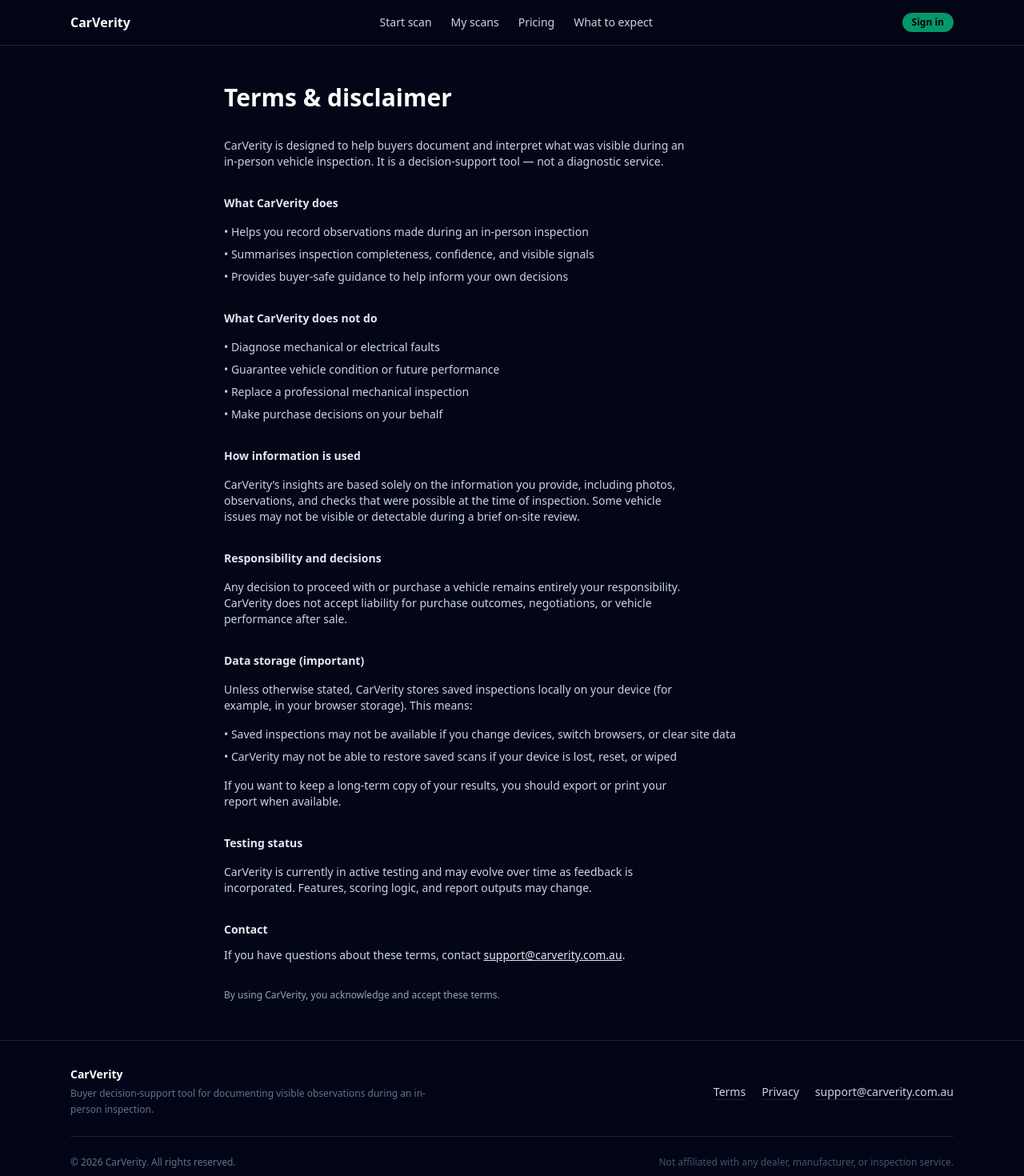
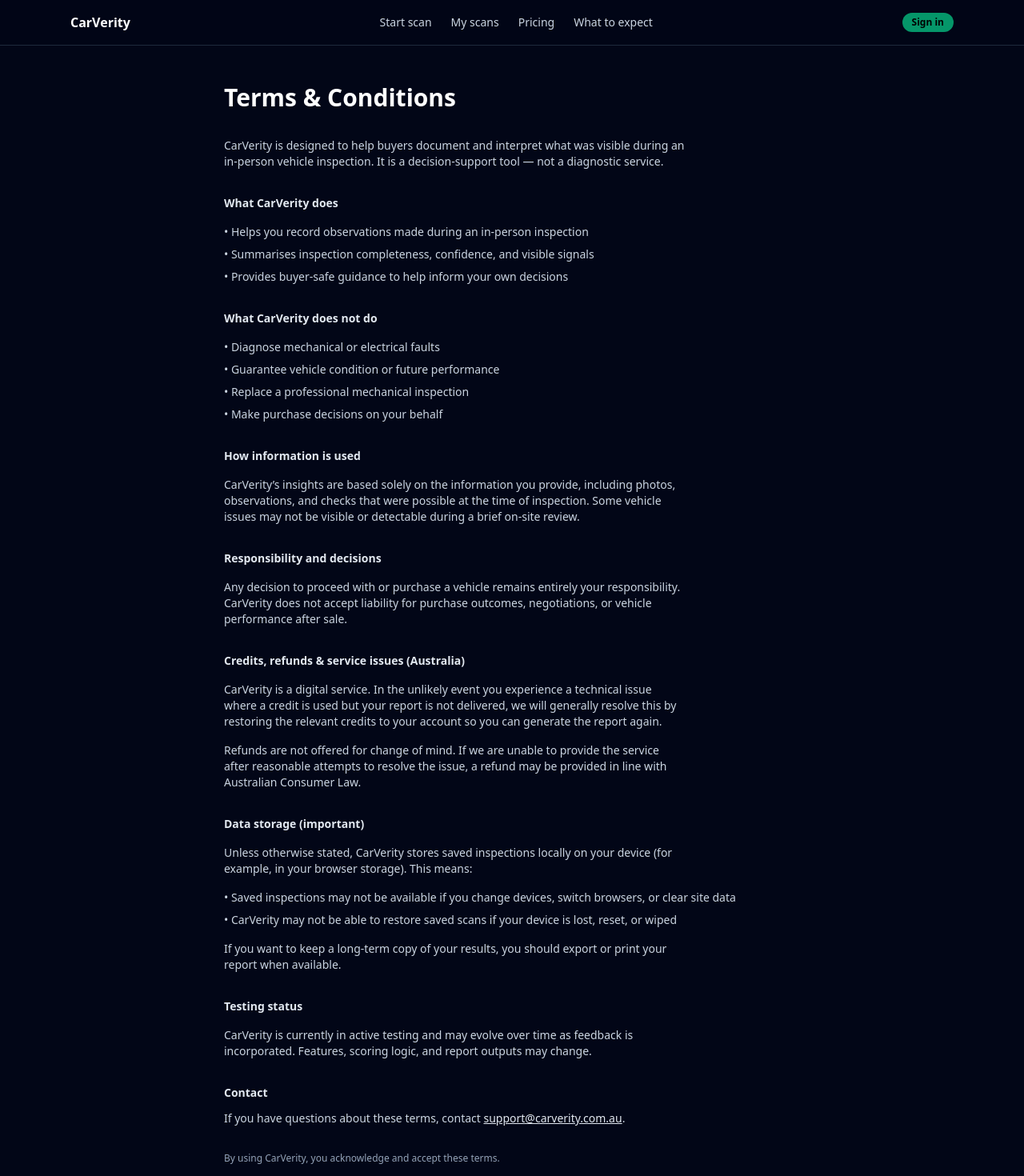
Before and after one commit to jeremy-swallow/carverity-clean, a React (Vite) app: page /terms in a window 1280 px wide. Shown: the top 1470 px of the page at 80% size. Built offline with nearby package versions, Linux system fonts and the light colour scheme; no server answers.

Commit message:
Rename Terms page heading to Terms & Conditions

```diff
--- a/src/pages/Terms.tsx
+++ b/src/pages/Terms.tsx
@@ -1,8 +1,10 @@
+// src/pages/Terms.tsx
+
 export default function Terms() {
   return (
     <div className="max-w-3xl mx-auto px-6 py-12 space-y-8">
       <h1 className="text-2xl md:text-3xl font-semibold text-white">
-        Terms & disclaimer
+        Terms &amp; Conditions
       </h1>
 
       <p className="text-sm text-slate-300 max-w-xl">
@@ -69,6 +71,25 @@ export default function Terms() {
 
       <section className="space-y-4">
         <h2 className="text-sm font-semibold text-slate-200">
+          Credits, refunds &amp; service issues (Australia)
+        </h2>
+
+        <p className="text-sm text-slate-300 max-w-xl">
+          CarVerity is a digital service. In the unlikely event you experience a
+          technical issue where a credit is used but your report is not
+          delivered, we will generally resolve this by restoring the relevant
+          credits to your account so you can generate the report again.
+        </p>
+
+        <p className="text-sm text-slate-300 max-w-xl">
+          Refunds are not offered for change of mind. If we are unable to
+          provide the service after reasonable attempts to resolve the issue, a
+          refund may be provided in line with Australian Consumer Law.
+        </p>
+      </section>
+
+      <section className="space-y-4">
+        <h2 className="text-sm font-semibold text-slate-200">
           Data storage (important)
         </h2>
 
```
